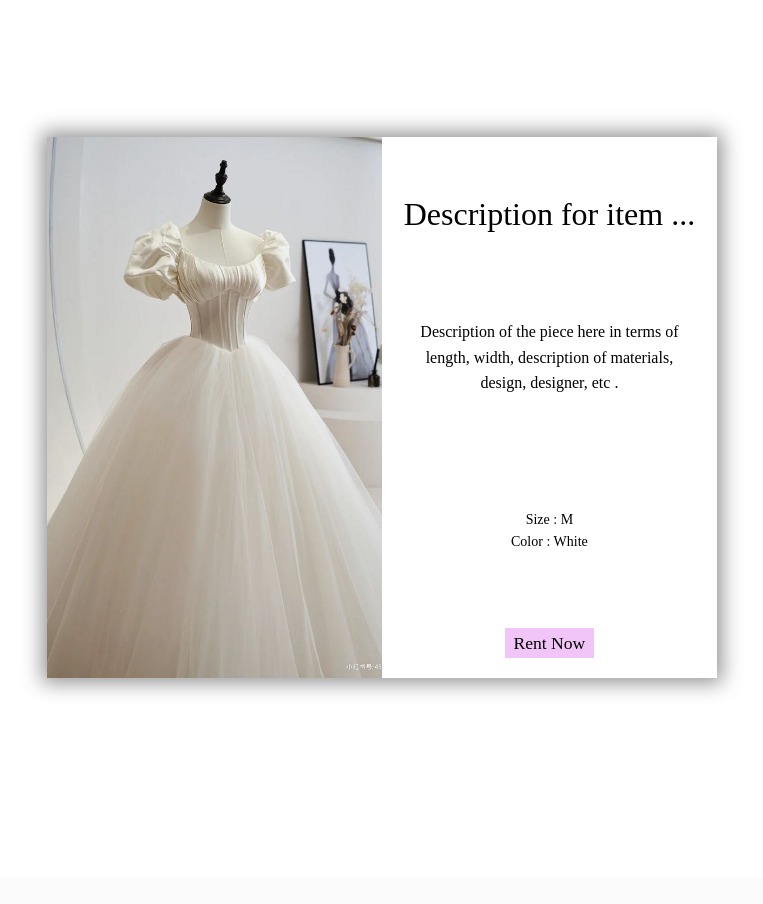
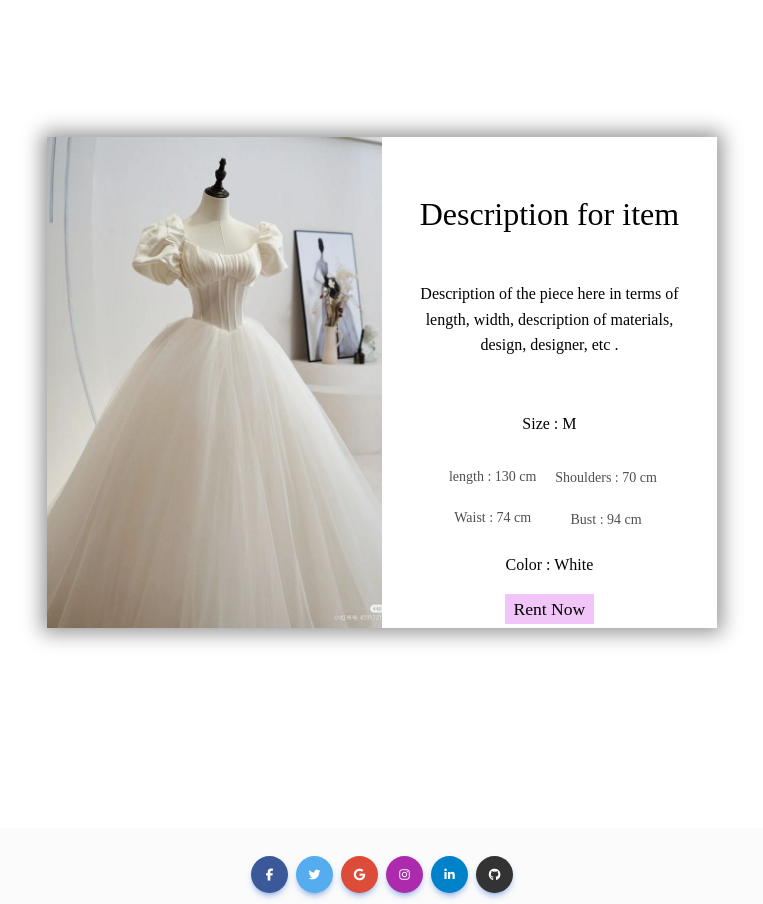
Before and after one commit to danarabdulhaq/bridal_dresswear_rental_website, a React (Create React App) app: page / in a window 1280 px wide. Shown: the part 2080-2984 px from the top of the page, without its empty margins (258-1021 px from the left). Built offline with nearby package versions, Linux system fonts and the light colour scheme.

Commit message:
All item details

```diff
--- a/src/components/CardDetails.css
+++ b/src/components/CardDetails.css
@@ -1,5 +1,4 @@
 *{
-
 	font-family: 'Times New Roman', Times, serif;
 }
 
@@ -19,7 +18,7 @@ body{
 
 }
 
-.details{
+.details-box{
 	width: 60%;
 	display: grid;
 	grid-template-columns: repeat(2, 1fr);
@@ -28,6 +27,9 @@ body{
 	align-items: center;
 	background-color: #fffffff7;
 	box-shadow: 0px 0px 19px 5px #0000006c;
+	position: relative;
+	justify-content: center;
+
 }
 
 .leftt{
@@ -55,34 +57,12 @@ body{
 	transition: .3s;
 	background-color: #e491ef86;
 	border: none;
+	position: relative;
+	top: 1rem;
 }
 
 .btn-rent:hover{
 	background-color: #c167cdb5;
-}
-
-.card-text{
-	position: relative;
-	padding: 10px;
-	margin-bottom: 100px;
-    color: #000000;
-	top: 3cm;
-}
-
-.card-text-c{
-	position: relative;
-	padding:12px;
-	margin-bottom: 100px;
-    color: #000000;
-	top: 1cm;
-
-}
-
-.card-text-t{
-	color: #000000;
-    position: relative;
-    top: 3cm;
-	margin-bottom: 60px;
 }
 
 .card-title{
@@ -92,9 +72,44 @@ body{
 	color: #000000;
 }
 
+.description{
+	position: relative;
+	padding: 10px;
+	margin-bottom: 100px;
+    color: #000000;
+	top: 2cm;
+}
+
+.size{
+	color: #000000;
+	font-size: 1rem;
+	position: relative;
+	top: 0.5cm;
+}
+
+.sizeNum{
+  position:  relative ;
+  right: 1.5cm;
+  top: 2.8rem;
+
+}
+
+.sizesNum{
+	position:  relative ;
+	left: 1.5cm;
+	top: -1.3rem;
+
+}
+
+.color{
+	color: #000000;
+}
+
 @media screen and (max-width: 880px){
-	.details{
+
+	.details-box{
 		grid-template-columns: 1fr;
+		height: 100%;
 	}
 	.leftt{
 		height: 500px;
--- a/src/components/CardDetails.js
+++ b/src/components/CardDetails.js
@@ -7,14 +7,33 @@ const CardDetails = () => {
   return(
 
 	<div className="container" >
-		<div className="details">
-		    <div className="leftt"></div>
+		<div className="details-box">
+		     <div className="leftt">
+			 </div>
 		    <div className="rightt">
-                   <h5 className="card-title">Description for item ...</h5>
-			       <p className="card-text"> Description of the piece here in terms of length, width, description of materials, design, designer, etc .</p>
-			       <p className="card-text-t"><small>Size : M</small></p>
-				   <p className="card-text-c"><small>Color : White</small></p>
-				   <button  className="btn-rent"> Rent Now </button>
+                   <h5 className="card-title">Description for item</h5>
+
+				   <div className="description">
+			          <p className="card-text"> Description of the piece here in terms of length, width, description of materials, design, designer, etc .</p>
+				   </div>
+
+                   <div className="size">
+			         <p className="card-text">Size : M</p>
+				   </div>
+
+				   <div className="sizeNum">
+                      <p className="card-text"><small>length : 130 cm</small></p>
+				      <p className="card-text"><small>Waist : 74 cm</small></p>
+				   </div>
+
+				   <div className="sizesNum">
+				     <p className="card-text"><small>Shoulders : 70 cm</small></p>
+				     <p className="card-text"><small>Bust : 94 cm</small></p>
+				   </div>
+                    <div className="color">
+				     <p className="card-text">Color : White</p>
+					 </div>
+				   <button className="btn-rent"> Rent Now </button>
 		    </div>
 		</div>
 	</div>
```
